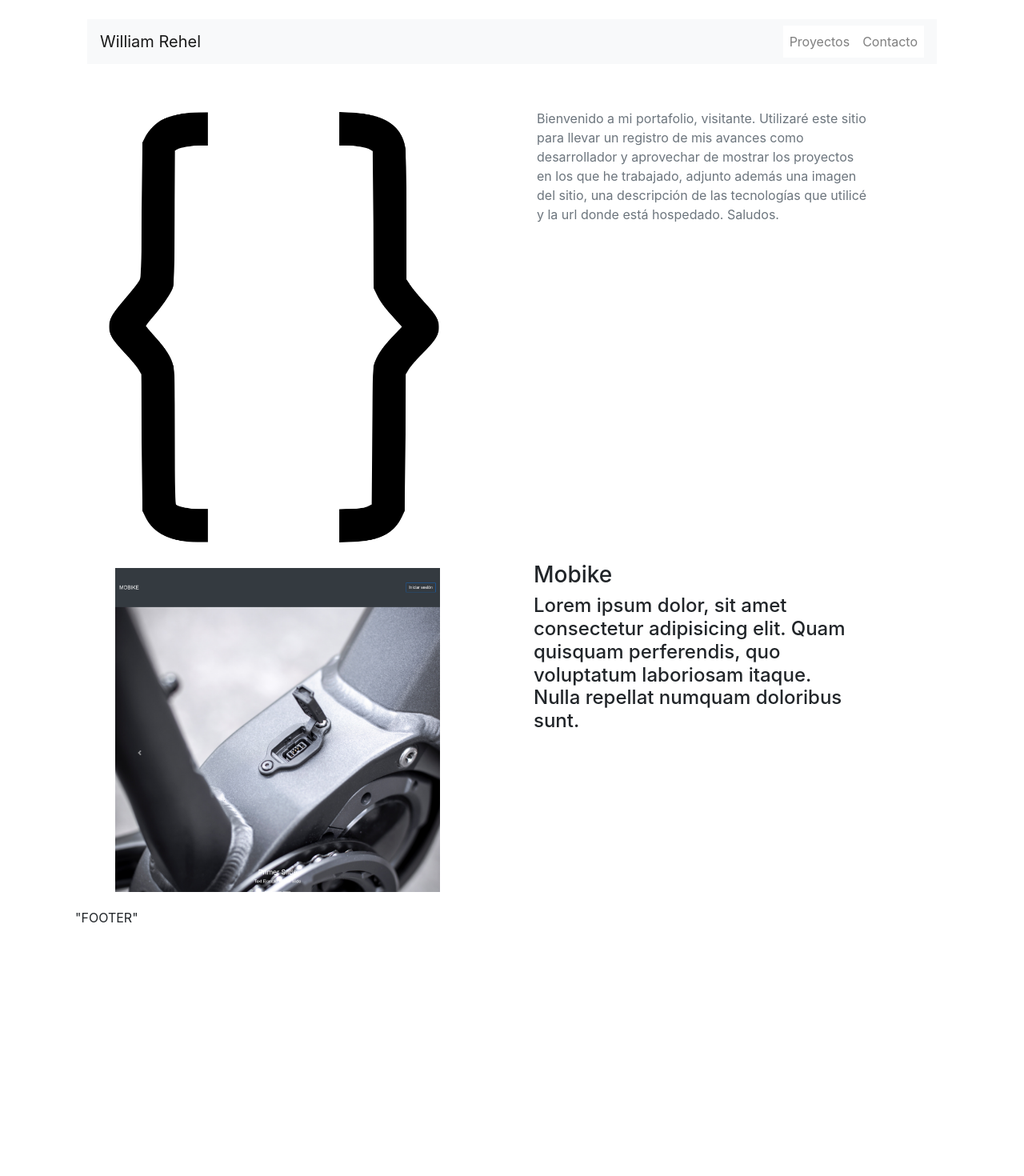
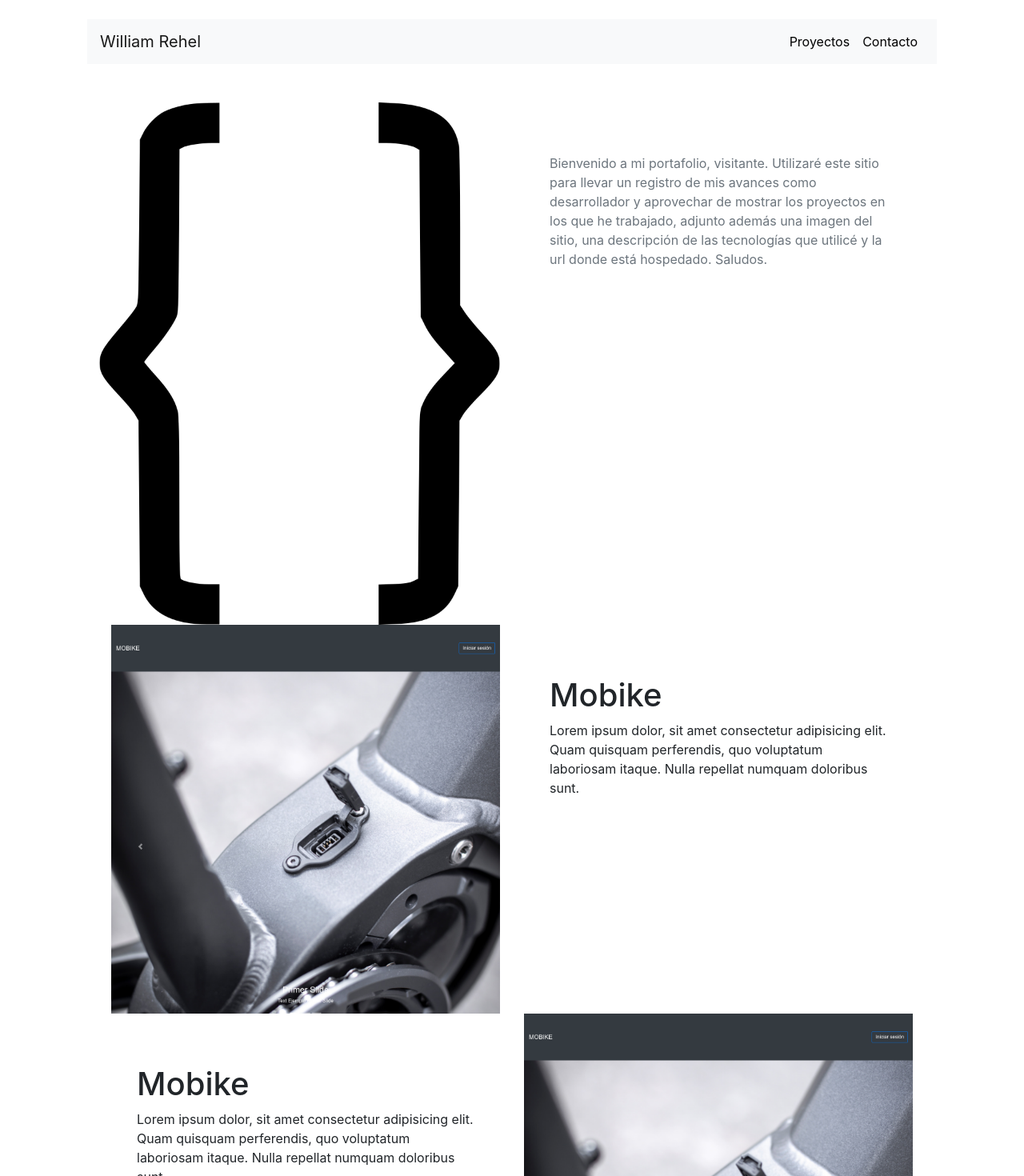
Before and after one commit to williamRR/portafolio, a React (Create React App) app: page / in a window 1280 px wide. Shown: the top 1470 px of the page at 80% size. Before the commit the page ends 1183 px from the top, so only its background shows below. Built offline with nearby package versions, Linux system fonts and the light colour scheme.

Commit message:
Handled layout

```diff
--- a/package.json
+++ b/package.json
@@ -8,6 +8,7 @@
     "@testing-library/user-event": "^7.2.1",
     "bootstrap": "^4.5.2",
     "react": "^16.13.1",
+    "react-bootstrap": "^1.3.0",
     "react-dom": "^16.13.1",
     "react-router-dom": "^5.2.0",
     "react-scripts": "3.4.3",
--- a/src/components/FirstSection.js
+++ b/src/components/FirstSection.js
@@ -1,24 +1,28 @@
 import React from 'react'
 import logo from '../logo.png'
+import Container from 'react-bootstrap/Container'
+import Row from 'react-bootstrap/Row'
+import Col from 'react-bootstrap/Col'
+import Image from 'react-bootstrap/Image'
+import { Jumbotron } from 'react-bootstrap'
 
 const FirstSection = () => {
   return (
-    <div id="firstSection">
-      <div className="container">
-        <div className="row">
-          <div className="col-md-5 m-1">
-            <img width="100%" className="m-2" src={logo} alt="hola"/>
-          </div>
-          <div className="col-1"></div>
-          <div className="col-md-5 m-2">
+    <Container id="firstSection">
+      <Row>
+        <Col xs={12} md={6}>
+          <Image fluid src={logo} />
+        </Col>
+        <Col xs={12} md={6}>
+          <Jumbotron style={{background: "white"}}>
             <p className="text-muted">
-            Bienvenido a mi portafolio, visitante. Utilizaré este sitio para llevar un registro de mis avances como desarrollador y aprovechar de mostrar los proyectos en los que he trabajado, adjunto además una imagen del sitio, una descripción de las tecnologías que utilicé y la url donde está hospedado.
-            Saludos.
+              Bienvenido a mi portafolio, visitante. Utilizaré este sitio para llevar un registro de mis avances como desarrollador y aprovechar de mostrar los proyectos en los que he trabajado, adjunto además una imagen del sitio, una descripción de las tecnologías que utilicé y la url donde está hospedado.
+              Saludos.
             </p>
-          </div>
-        </div>
-      </div>
-    </div>
+          </Jumbotron>
+        </Col>
+      </Row>
+    </Container >
   )
 }
 
--- a/src/components/Navigation.js
+++ b/src/components/Navigation.js
@@ -1,29 +1,24 @@
-import React from 'react';
+import React from 'react'
 import './navigation.css'
+import Navbar from 'react-bootstrap/Navbar'
+import Nav from 'react-bootstrap/Nav'
+import Container from 'react-bootstrap/Container'
 
 const Navigation = () => {
+
   return (
-    <div className="container">
-      <nav className="navbar navbar-expand-md navbar-light bg-light">
-      <a className="navbar-brand" href="/">
-        William Rehel
-        </a>
-      <button className="navbar-toggler" type="button" data-toggle="collapse" data-target="#navbarTogglerDemo01" aria-controls="navbarTogglerDemo01" aria-expanded="false" aria-label="Toggle navigation">
-        <span className="navbar-toggler-icon"></span>
-      </button>
-      <div className="collapse navbar-collapse" id="navbarTogglerDemo01">
-        <ul className="navbar-nav ml-5 ml-auto">
-          <li className="nav-item">
-            <a className="nav-link" href="#secondSection">Proyectos</a>
-          </li>
-          <li className="nav-item">
-            <a href="#footer" className="nav-link" >
-              Contacto</a>
-          </li>
-        </ul>
-      </div>
-    </nav>
-    </div>
+    <Container>
+      <Navbar bg="light" expand="md">
+        <Navbar.Brand href="#home">William Rehel</Navbar.Brand>
+        <Navbar.Toggle aria-controls="basic-navbar-nav" />
+        <Navbar.Collapse id="basic-navbar-nav">
+          <Nav className="ml-auto">
+            <Nav.Link style={{color: "black"}} href="#secondSection">Proyectos</Nav.Link>
+            <Nav.Link style={{color: "black"}} href="#footer">Contacto</Nav.Link>
+          </Nav>
+        </Navbar.Collapse>
+      </Navbar>
+    </Container>
 
   )
 }
--- a/src/components/SecondSection.js
+++ b/src/components/SecondSection.js
@@ -1,25 +1,50 @@
 import React from 'react'
+import { Container } from 'react-bootstrap'
 import Site from './Site'
 const SecondSection = () => {
+
+  const sectionStyle = {
+    // marginTop: "100vh",
+
+  }
 
   const websites = [{
     title: "Mobike",
     url: "https://mobikewr.herokuapp.com/",
     image: "mobike.png",
     description: "Lorem ipsum dolor, sit amet consectetur adipisicing elit. Quam quisquam perferendis, quo voluptatum laboriosam itaque. Nulla repellat numquam doloribus sunt."
+  },{
+    title: "Mobike",
+    url: "https://mobikewr.herokuapp.com/",
+    image: "mobike.png",
+    description: "Lorem ipsum dolor, sit amet consectetur adipisicing elit. Quam quisquam perferendis, quo voluptatum laboriosam itaque. Nulla repellat numquam doloribus sunt."
+  },{
+    title: "Mobike",
+    url: "https://mobikewr.herokuapp.com/",
+    image: "mobike.png",
+    description: "Lorem ipsum dolor, sit amet consectetur adipisicing elit. Quam quisquam perferendis, quo voluptatum laboriosam itaque. Nulla repellat numquam doloribus sunt."
+  },{
+    title: "Mobike",
+    url: "https://mobikewr.herokuapp.com/",
+    image: "mobike.png",
+    description: "Lorem ipsum dolor, sit amet consectetur adipisicing elit. Quam quisquam perferendis, quo voluptatum laboriosam itaque. Nulla repellat numquam doloribus sunt."
+  }, {
+    title: "Mobike",
+    url: "https://mobikewr.herokuapp.com/",
+    image: "mobike.png",
+    description: "Lorem ipsum dolor, sit amet consectetur adipisicing elit. Quam quisquam perferendis, quo voluptatum laboriosam itaque. Nulla repellat numquam doloribus sunt."
   }]
   return (
-    <div id="secondSection">
-      <div className="container">
+    <Container id="secondSection" style={sectionStyle}>
         {websites.map((site) => {
           return (
             <Site
               key={websites.indexOf(site)}
               site={site}
+              reverse={websites.indexOf(site)%2 === 0}
             />)
         })}
-      </div>
-    </div>
+    </Container>
   )
 }
 
--- a/src/components/Site.js
+++ b/src/components/Site.js
@@ -1,21 +1,31 @@
 import React from 'react'
+import Container from 'react-bootstrap/Container'
+import Row from 'react-bootstrap/Row'
+import Image from 'react-bootstrap/Image'
+import Col from 'react-bootstrap/Col'
+import { Jumbotron } from 'react-bootstrap'
 
-const Site = ({ site }) => {
+const Site = ({ site, reverse }) => {
+
+  const siteStyle={
+    // height: "75vh"
+  }
 
   return (
-    <div container className="m-2">
-      <div className="row">
-        <div className="col-md-5 m-1">
-          <img width="100%" className="m-2" src={site.image} href={site.url} alt="site" />
-        </div>
-        <div className="col-1"></div>
-        <div className="col-md-5 m-1">
-          <h3>{site.title}</h3>
-          <h4>{site.description}</h4>
-          <a href={site.url}></a>
-        </div>
-      </div>
-    </div>
+    <Container>
+      <Row className={reverse ? null : "flex-row-reverse"} style={siteStyle}>
+        <Col xs={12} md={6}>
+          <Image fluid src={site.image} />
+        </Col>
+        <Col xs={12} md={6}>
+                  <Jumbotron style={{background: "white"}}>
+          <h1>{site.title}</h1>
+          <p>{site.description}</p>
+          {/* <a href={site.url}></a> */}
+          </Jumbotron>
+        </Col>
+        </Row>
+    </Container>
   )
 }
 
--- a/src/components/navigation.css
+++ b/src/components/navigation.css
@@ -1,4 +1,3 @@
-.nav-item {
+.Nav.Link {
     color: black;
-    background: white
 }
--- /dev/null
+++ b/src/components/styles.css
@@ -0,0 +1,3 @@
+#firstSection {
+    height: 90vh;
+}
```
Also changed, not shown: 1 other file (tests, documents, lock files or other folders).
